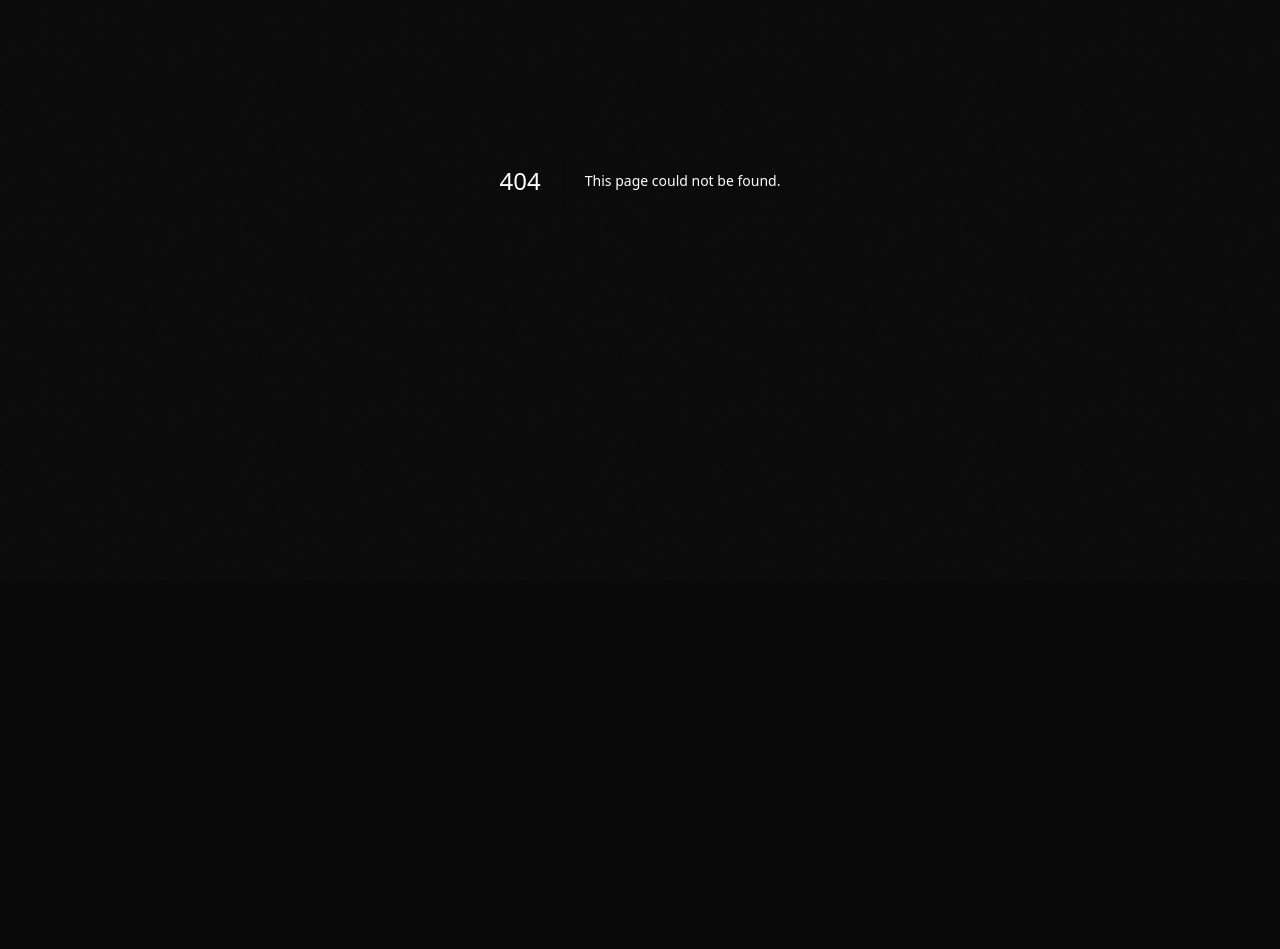
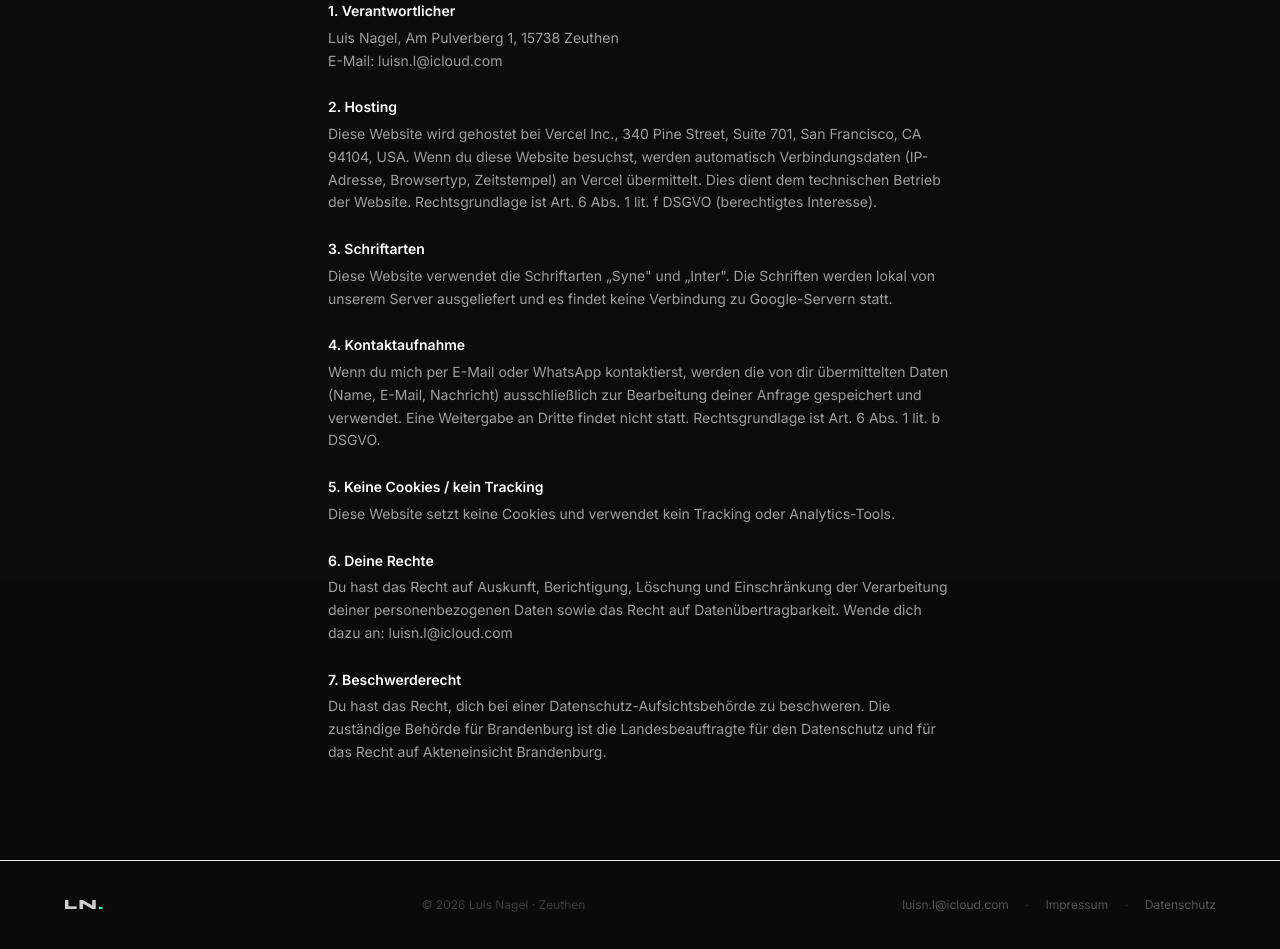
Before and after one commit to luisnl-dot/luis-portfolio, a Next.js app: page /datenschutz in a window 1280 px wide. Before the commit this address had no page. Shown: the part 220-1169 px from the top of the page. Before the commit the page ends 800 px from the top, so only its background shows below. Built offline with nearby package versions, Linux system fonts and the light colour scheme.

Commit message:
Add Impressum and Datenschutz pages

```diff
--- /dev/null
+++ b/app/datenschutz/page.tsx
@@ -0,0 +1,55 @@
+import Navbar from "@/components/layout/Navbar";
+import Footer from "@/components/layout/Footer";
+
+export const metadata = {
+  title: "Datenschutz – Luis Nagel",
+};
+
+export default function Datenschutz() {
+  return (
+    <>
+      <Navbar />
+      <main className="max-w-2xl mx-auto px-6 pt-36 pb-24">
+        <h1 className="font-syne font-extrabold text-3xl text-white mb-10">Datenschutzerklärung</h1>
+
+        <section className="space-y-6 font-inter text-white/60 text-sm leading-relaxed">
+          <div>
+            <h2 className="text-white font-semibold mb-1">1. Verantwortlicher</h2>
+            <p>Luis Nagel, Am Pulverberg 1, 15738 Zeuthen<br />E-Mail: luisn.l@icloud.com</p>
+          </div>
+
+          <div>
+            <h2 className="text-white font-semibold mb-1">2. Hosting</h2>
+            <p>Diese Website wird gehostet bei Vercel Inc., 340 Pine Street, Suite 701, San Francisco, CA 94104, USA. Wenn du diese Website besuchst, werden automatisch Verbindungsdaten (IP-Adresse, Browsertyp, Zeitstempel) an Vercel übermittelt. Dies dient dem technischen Betrieb der Website. Rechtsgrundlage ist Art. 6 Abs. 1 lit. f DSGVO (berechtigtes Interesse).</p>
+          </div>
+
+          <div>
+            <h2 className="text-white font-semibold mb-1">3. Schriftarten</h2>
+            <p>Diese Website verwendet die Schriftarten „Syne" und „Inter". Die Schriften werden lokal von unserem Server ausgeliefert und es findet keine Verbindung zu Google-Servern statt.</p>
+          </div>
+
+          <div>
+            <h2 className="text-white font-semibold mb-1">4. Kontaktaufnahme</h2>
+            <p>Wenn du mich per E-Mail oder WhatsApp kontaktierst, werden die von dir übermittelten Daten (Name, E-Mail, Nachricht) ausschließlich zur Bearbeitung deiner Anfrage gespeichert und verwendet. Eine Weitergabe an Dritte findet nicht statt. Rechtsgrundlage ist Art. 6 Abs. 1 lit. b DSGVO.</p>
+          </div>
+
+          <div>
+            <h2 className="text-white font-semibold mb-1">5. Keine Cookies / kein Tracking</h2>
+            <p>Diese Website setzt keine Cookies und verwendet kein Tracking oder Analytics-Tools.</p>
+          </div>
+
+          <div>
+            <h2 className="text-white font-semibold mb-1">6. Deine Rechte</h2>
+            <p>Du hast das Recht auf Auskunft, Berichtigung, Löschung und Einschränkung der Verarbeitung deiner personenbezogenen Daten sowie das Recht auf Datenübertragbarkeit. Wende dich dazu an: luisn.l@icloud.com</p>
+          </div>
+
+          <div>
+            <h2 className="text-white font-semibold mb-1">7. Beschwerderecht</h2>
+            <p>Du hast das Recht, dich bei einer Datenschutz-Aufsichtsbehörde zu beschweren. Die zuständige Behörde für Brandenburg ist die Landesbeauftragte für den Datenschutz und für das Recht auf Akteneinsicht Brandenburg.</p>
+          </div>
+        </section>
+      </main>
+      <Footer />
+    </>
+  );
+}
--- /dev/null
+++ b/app/impressum/page.tsx
@@ -0,0 +1,45 @@
+import Navbar from "@/components/layout/Navbar";
+import Footer from "@/components/layout/Footer";
+
+export const metadata = {
+  title: "Impressum – Luis Nagel",
+};
+
+export default function Impressum() {
+  return (
+    <>
+      <Navbar />
+      <main className="max-w-2xl mx-auto px-6 pt-36 pb-24">
+        <h1 className="font-syne font-extrabold text-3xl text-white mb-10">Impressum</h1>
+
+        <section className="space-y-6 font-inter text-white/60 text-sm leading-relaxed">
+          <div>
+            <h2 className="text-white font-semibold mb-1">Angaben gemäß § 5 TMG</h2>
+            <p>Luis Nagel<br />Am Pulverberg 1<br />15738 Zeuthen</p>
+          </div>
+
+          <div>
+            <h2 className="text-white font-semibold mb-1">Kontakt</h2>
+            <p>E-Mail: <a href="mailto:luisn.l@icloud.com" className="text-accent hover:underline">luisn.l@icloud.com</a></p>
+          </div>
+
+          <div>
+            <h2 className="text-white font-semibold mb-1">Hinweis zur Steuernummer</h2>
+            <p>Eine Umsatzsteuer-ID liegt derzeit nicht vor, da keine gewerbliche Tätigkeit im Sinne des UStG ausgeübt wird.</p>
+          </div>
+
+          <div>
+            <h2 className="text-white font-semibold mb-1">Haftung für Inhalte</h2>
+            <p>Als Diensteanbieter bin ich gemäß § 7 Abs. 1 TMG für eigene Inhalte auf diesen Seiten nach den allgemeinen Gesetzen verantwortlich. Nach §§ 8 bis 10 TMG bin ich als Diensteanbieter jedoch nicht verpflichtet, übermittelte oder gespeicherte fremde Informationen zu überwachen.</p>
+          </div>
+
+          <div>
+            <h2 className="text-white font-semibold mb-1">Urheberrecht</h2>
+            <p>Die durch die Seitenbetreiber erstellten Inhalte und Werke auf diesen Seiten unterliegen dem deutschen Urheberrecht. Die Vervielfältigung, Bearbeitung, Verbreitung und jede Art der Verwertung außerhalb der Grenzen des Urheberrechtes bedürfen der schriftlichen Zustimmung des jeweiligen Autors bzw. Erstellers.</p>
+          </div>
+        </section>
+      </main>
+      <Footer />
+    </>
+  );
+}
--- a/components/layout/Footer.tsx
+++ b/components/layout/Footer.tsx
@@ -6,14 +6,24 @@ export default function Footer() {
           LN<span className="text-accent">.</span>
         </span>
         <p className="font-inter text-xs text-white/20 text-center">
-          © {new Date().getFullYear()} Luis Nagel · Berlin, Germany
+          © {new Date().getFullYear()} Luis Nagel · Zeuthen
         </p>
+        <div className="flex items-center gap-4">
           <a
             href="mailto:luisn.l@icloud.com"
             className="font-inter text-xs text-white/30 hover:text-accent transition-colors"
           >
             luisn.l@icloud.com
           </a>
+          <span className="text-white/10">·</span>
+          <a href="/impressum" className="font-inter text-xs text-white/30 hover:text-accent transition-colors">
+            Impressum
+          </a>
+          <span className="text-white/10">·</span>
+          <a href="/datenschutz" className="font-inter text-xs text-white/30 hover:text-accent transition-colors">
+            Datenschutz
+          </a>
+        </div>
       </div>
     </footer>
   );
```
Lines whose indentation alone changed are shown as unchanged.
